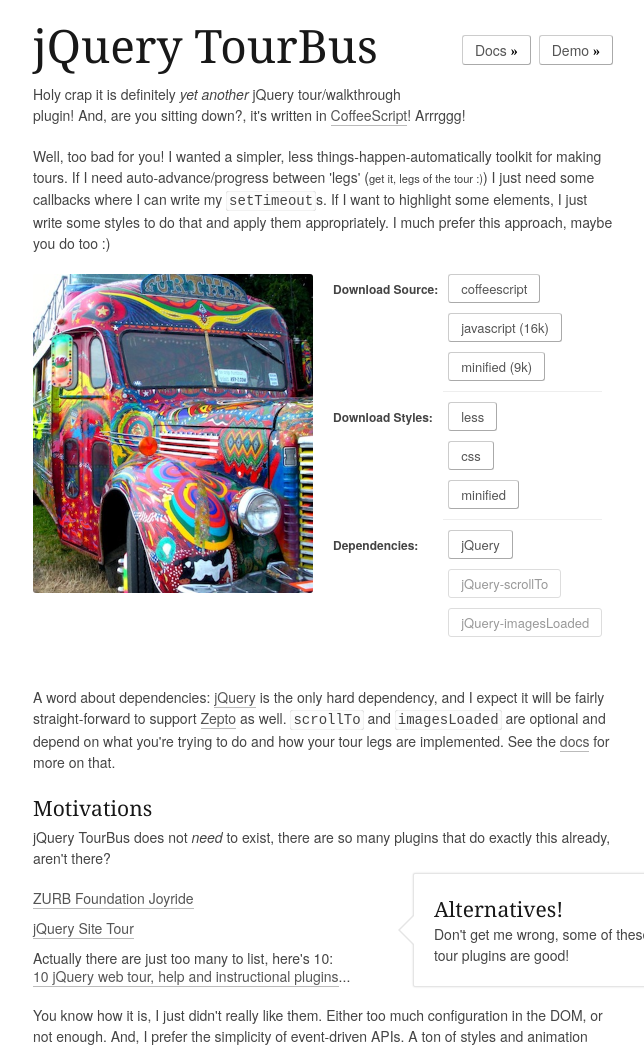
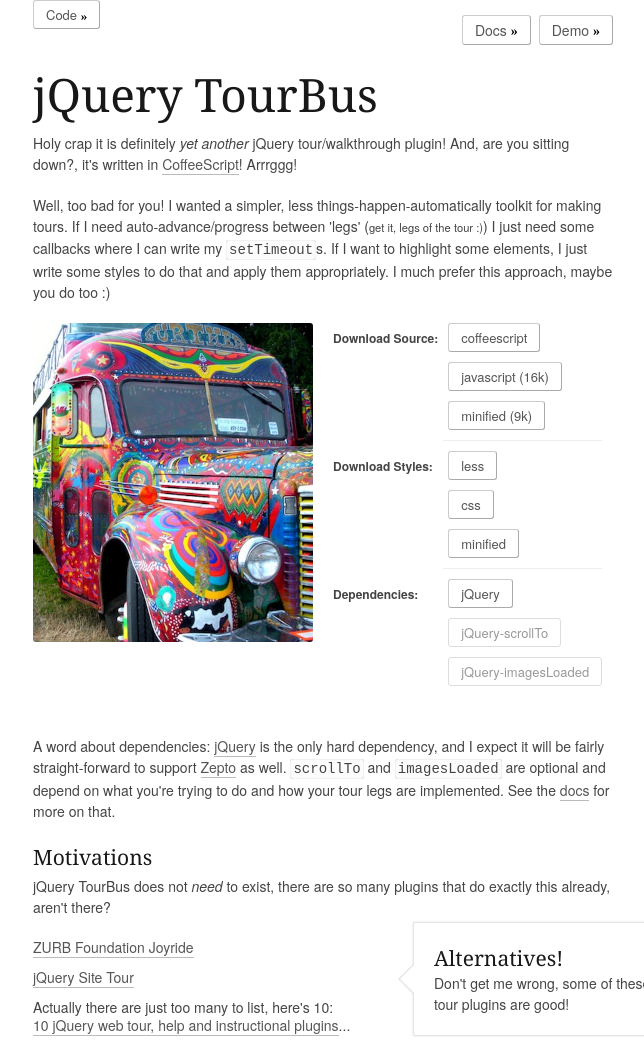
Before and after one commit to rfunduk/jquery-tourbus, a website: page site/index.html in a window 1280 px wide. Shown: the top 1045 px of the page, without its empty margins (317-961 px from the left). Drawn offline with Linux system fonts and the light colour scheme; files that its build step writes are made by us from their sources; files whose address does not match are found by name.

Commit message:
Add link to Github on site.

```diff
--- a/site/index.html
+++ b/site/index.html
@@ -31,6 +31,7 @@
       <div class='ten columns offset-by-three'>
         <div id='header'>
           <a class='start-intro-tour button'>Demo <span>&raquo;</span></a>
+          <a href="https://github.com/rfunduk/jquery-tourbus" class='button'>Code <span>&raquo;</span></a>
           <a class='go-to-docs button'>Docs <span>&raquo;</span></a>
           <h1>jQuery TourBus</h1>
         </div>
```
